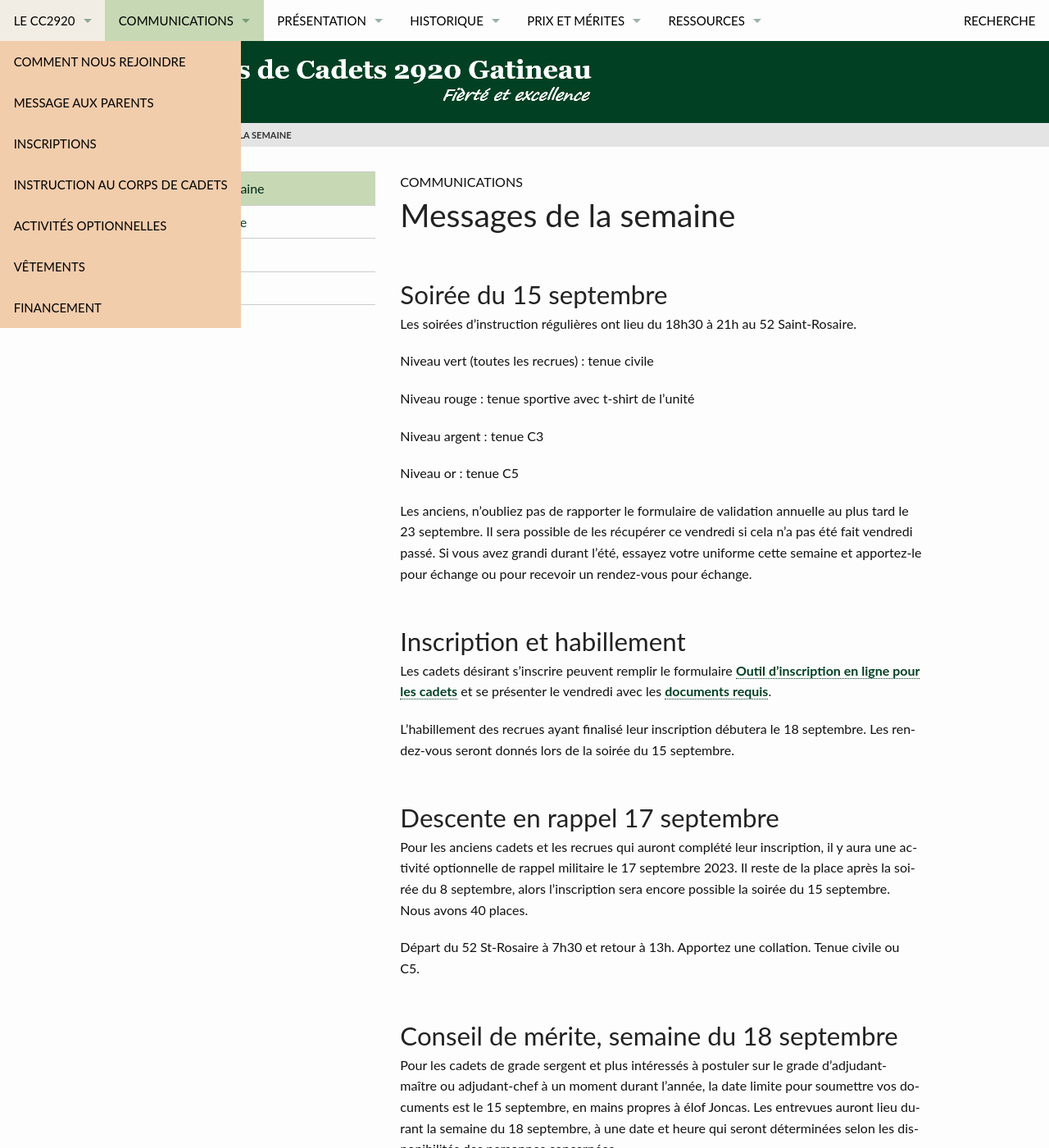
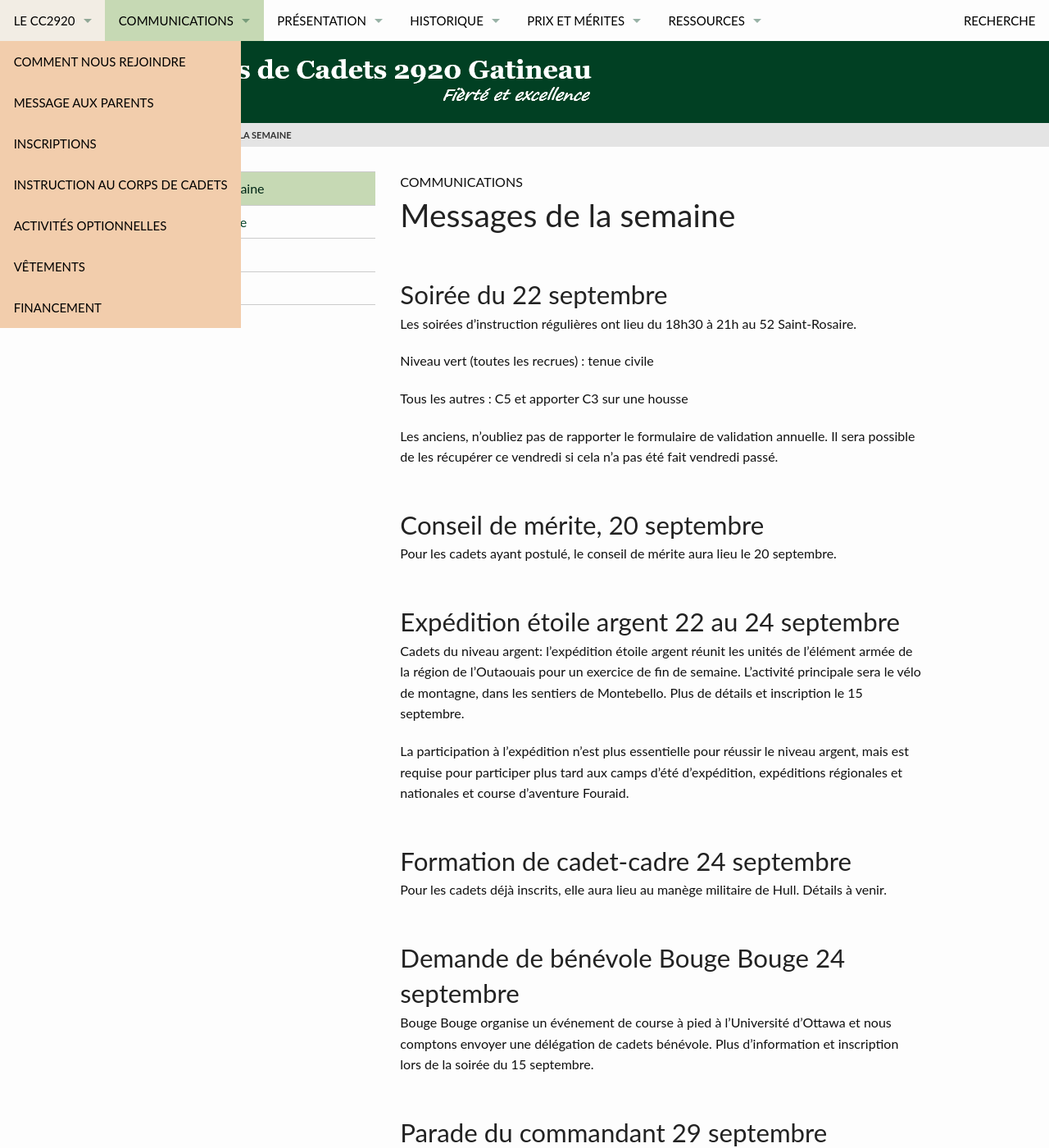
Before and after one commit to CC2920/web, a Jekyll site: the page built from _communications/messages.md, in a window 1280 px wide and 1400 px high. Shown: the whole window at 82% size. Built offline with Jekyll 4.4.1, drawn with Linux system fonts in a browser that asks for light colours; some of the changed text lies outside the part shown.

Commit message:
Update messages.md

```diff
--- a/_communications/messages.md
+++ b/_communications/messages.md
@@ -8,36 +8,19 @@ activities:
 
 ---
 
-## Soirée du 15 septembre
+## Soirée du 22 septembre
 
 Les soirées d'instruction régulières ont lieu du 18h30 à 21h au 52 Saint-Rosaire.
 
 Niveau vert (toutes les recrues) : tenue civile
 
-Niveau rouge : tenue sportive avec t-shirt de l'unité
+Tous les autres : C5 et apporter C3 sur une housse
 
-Niveau argent : tenue C3
+Les anciens, n'oubliez pas de rapporter le formulaire de validation annuelle. Il sera possible de les récupérer ce vendredi si cela n'a pas été fait vendredi passé.
 
-Niveau or : tenue C5
+## Conseil de mérite, 20 septembre
 
-Les anciens, n'oubliez pas de rapporter le formulaire de validation annuelle au plus tard le 23 septembre. Il sera possible de les récupérer ce vendredi si cela n'a pas été fait vendredi passé. Si vous avez grandi durant l'été, essayez votre uniforme cette semaine et apportez-le pour échange ou pour recevoir un rendez-vous pour échange.
-
-
-## Inscription et habillement
-
-Les cadets désirant s’inscrire peuvent remplir le formulaire [Outil d’inscription en ligne pour les cadets](https://www.canada.ca/fr/ministere-defense-nationale/services/cadets-rangers-juniors-canadiens/cadets/rejoignez-nous/outil-inscription-en-ligne.html) et se présenter le vendredi avec les [documents requis](https://www.cc2920.ca/information/inscriptions).
-
-L'habillement des recrues ayant finalisé leur inscription débutera le 18 septembre. Les rendez-vous seront donnés lors de la soirée du 15 septembre.
-
-## Descente en rappel 17 septembre
-
-Pour les anciens cadets et les recrues qui auront complété leur inscription, il y aura une activité optionnelle de rappel militaire le 17 septembre 2023. Il reste de la place après la soirée du 8 septembre, alors l'inscription sera encore possible la soirée du 15 septembre. Nous avons 40 places.
-
-Départ du 52 St-Rosaire à 7h30 et retour à 13h. Apportez une collation. Tenue civile ou C5.
-
-## Conseil de mérite, semaine du 18 septembre
-
-Pour les cadets de grade sergent et plus intéressés à postuler sur le grade d'adjudant-maître ou adjudant-chef à un moment durant l'année, la date limite pour soumettre vos documents est le 15 septembre, en mains propres à élof Joncas. Les entrevues auront lieu durant la semaine du 18 septembre, à une date et heure qui seront déterminées selon les disponibilités des personnes concernées.
+Pour les cadets ayant postulé, le conseil de mérite aura lieu le 20 septembre.
 
 ## Expédition étoile argent 22 au 24 septembre
 
@@ -45,11 +28,9 @@ Cadets du niveau argent: l'expédition étoile argent réunit les unités de l'
 
 La participation à l'expédition n'est plus essentielle pour réussir le niveau argent, mais est requise pour participer plus tard aux camps d'été d'expédition, expéditions régionales et nationales et course d'aventure Fouraid.
 
-## Formation cadet-cadre 24 septembre
+## Formation de cadet-cadre 24 septembre
 
-Pour les niveaux or et plus, une formation pour cadet-cadre inter-unité aura lieu le 24 septembre. Plusieurs conférences et ateliers pratiques sont prévus. Contactez-nous au 2920armee@cadets.gc.ca ou informez les officiers du niveau or dès que possible, et au plus tard le 15 septembre pour vous inscrire.
-
-Départ de 6h30 en autobus de Gatineau pour le manège de Salaberry (2100 boulevard Le Carrefour, Laval), retour à 18h45. Dîner fourni.
+Pour les cadets déjà inscrits, elle aura lieu au manège militaire de Hull. Détails à venir.
 
 ## Demande de bénévole Bouge Bouge 24 septembre
 
```
